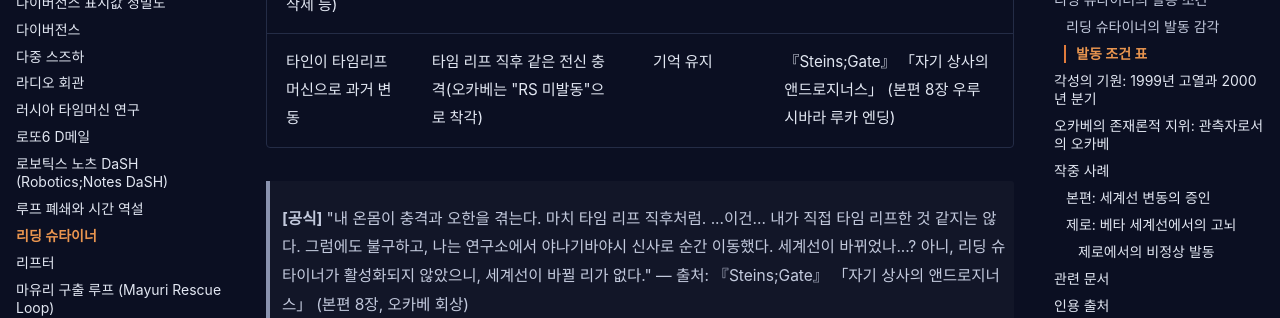
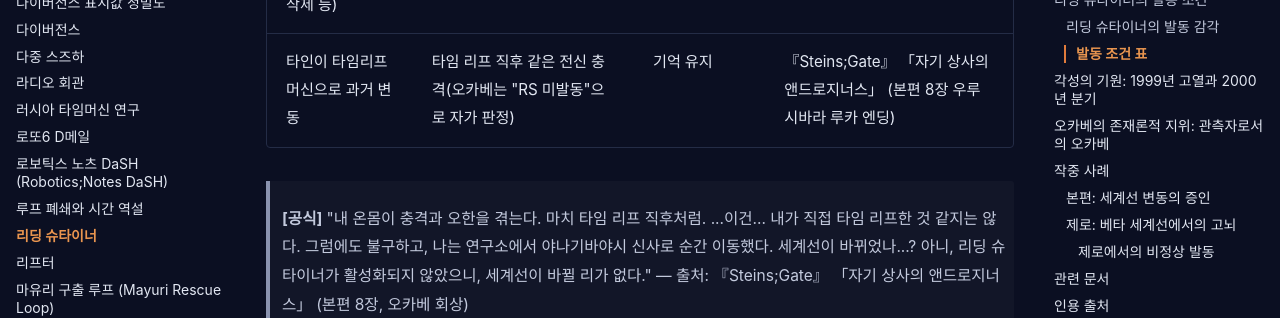
Before and after one commit to sgwiki/sgwiki.github.io, an MkDocs documentation site: the page built from wiki/lore/리딩-슈타이너.md, in a window 1280 px wide and 900 px high, scrolled down 3183 px. Shown: the part 208-526 px from the top of the window. Built offline with MkDocs 1.6.1 and Material for MkDocs 9.7.7, drawn with Linux system fonts in a browser that asks for light colours; some web fonts are replaced.

Commit message:
feat(wiki): 리딩-슈타이너 — P10 85a186d2 패치 적용

```diff
--- a/wiki/lore/리딩-슈타이너.md
+++ b/wiki/lore/리딩-슈타이너.md
@@ -74,7 +74,7 @@ description: "리딩 슈타이너는 세계선이 바뀔 때 이전 세계선의
 | 타임리프 머신 자체 사용 | 발동하지 않음 | 기억 유지 | 타임리프는 동일 인과 내 의식 이동으로 해석 |
 | 다이버전스 미터 범위 밖 미세 변동 | 감각 없음 | 기억 유지(인지하지 못함) | 미세 변동은 발동각에 걸리지 않음 |
 | 현재 시점 인과 변경(SERN DB 삭제 등) | 발동 | 기억 보존 | 인과에 직접 영향을 주면 발동 |
-| 타인이 타임리프 머신으로 과거 변동 | 타임 리프 직후 같은 전신 충격(오카베는 "RS 미발동"으로 착각) | 기억 유지 | 『Steins;Gate』 「자기 상사의 앤드로지너스」 (본편 8장 우루시바라 루카 엔딩) |
+| 타인이 타임리프 머신으로 과거 변동 | 타임 리프 직후 같은 전신 충격(오카베는 "RS 미발동"으로 자가 판정) | 기억 유지 | 『Steins;Gate』 「자기 상사의 앤드로지너스」 (본편 8장 우루시바라 루카 엔딩) |
 
 > **[공식]** "내 온몸이 충격과 오한을 겪는다. 마치 타임 리프 직후처럼. ...이건... 내가 직접 타임 리프한 것 같지는 않다. 그럼에도 불구하고, 나는 연구소에서 야나기바야시 신사로 순간 이동했다. 세계선이 바뀌었나...? 아니, 리딩 슈타이너가 활성화되지 않았으니, 세계선이 바뀔 리가 없다."
 > — 출처: 『Steins;Gate』 「자기 상사의 앤드로지너스」 (본편 8장, 오카베 회상)
```
